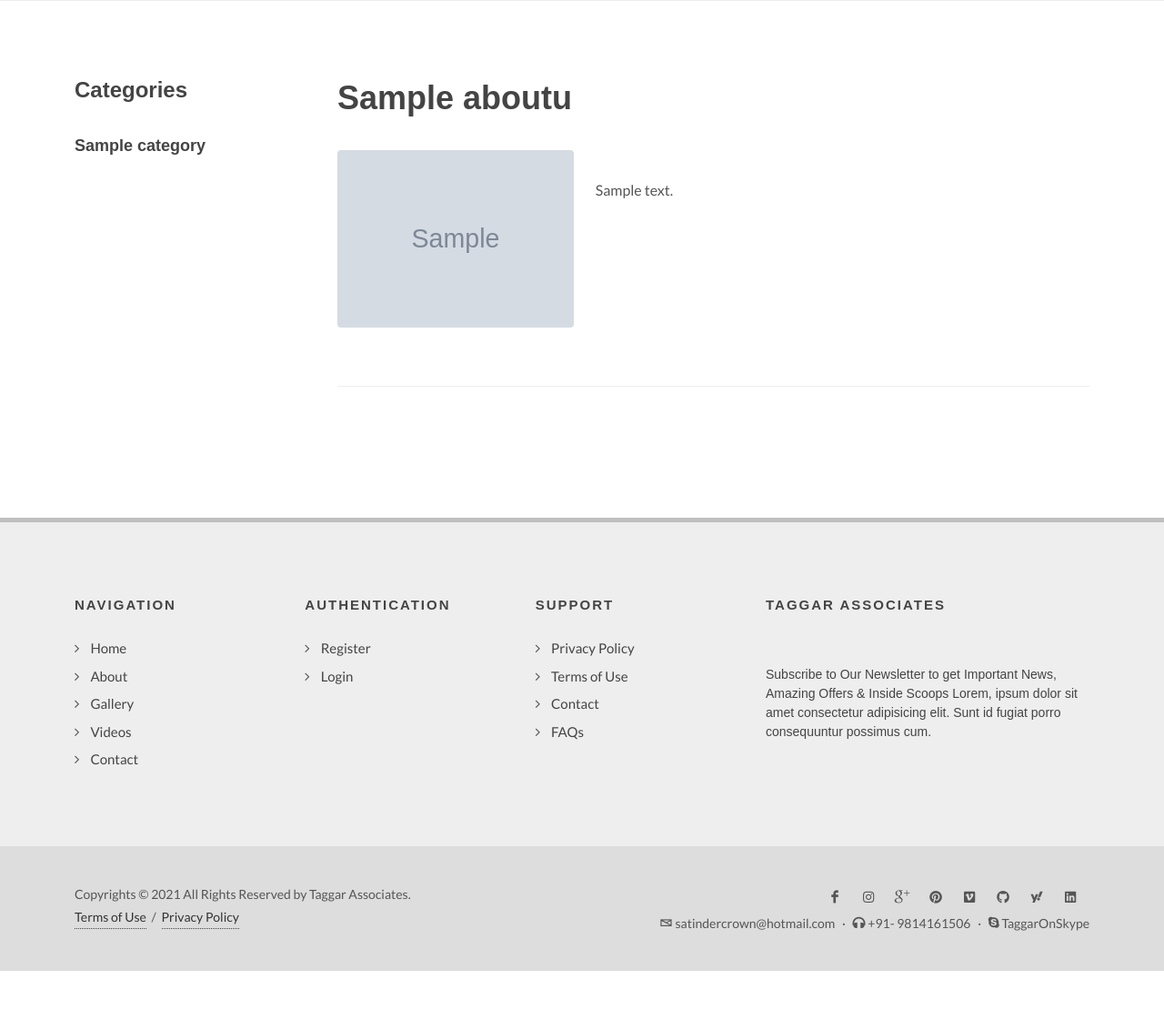
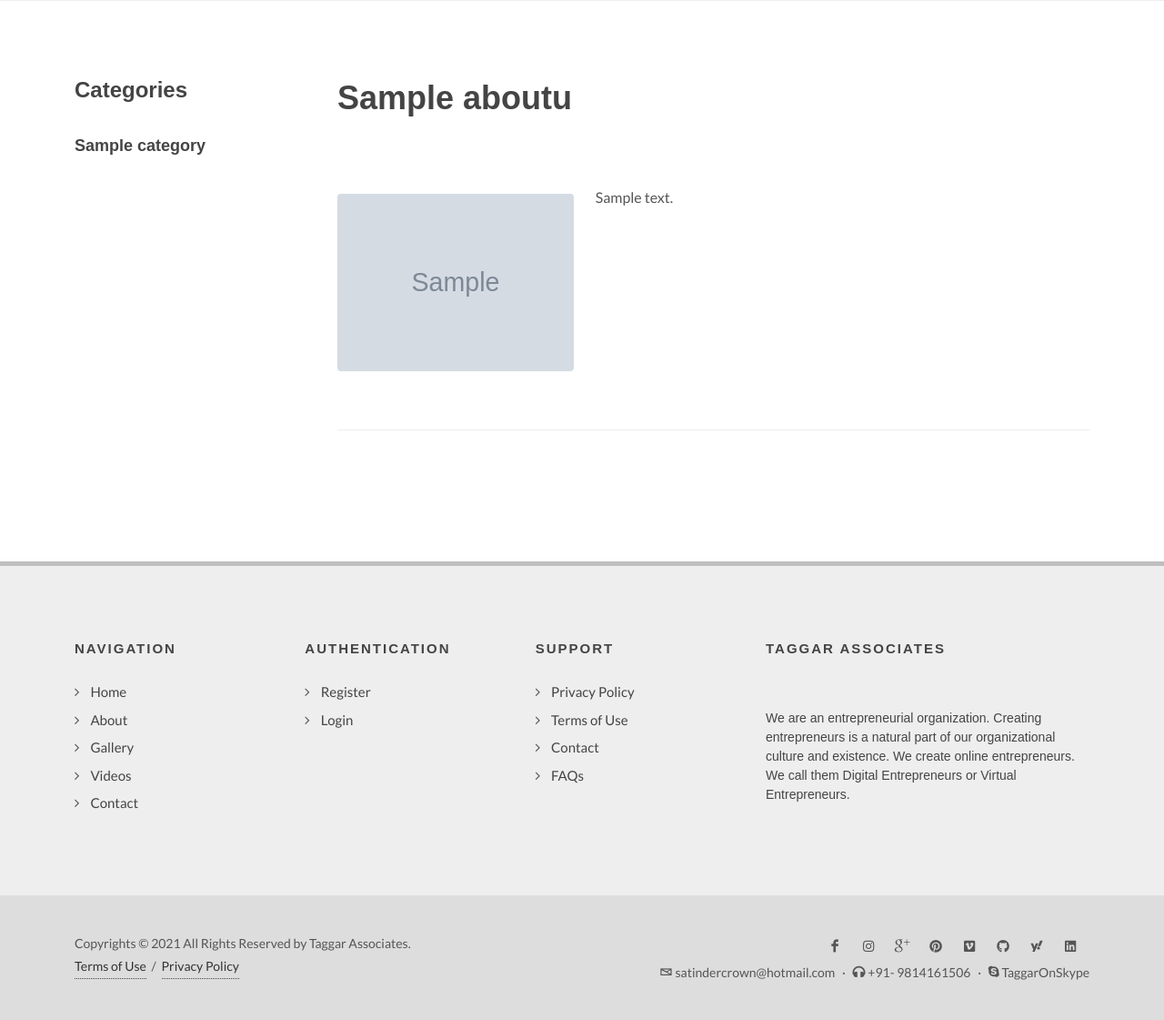
Before and after one commit to antarpreetsinghk/taggar-blog-website, a Django app: page /pages/about/ in a window 1280 px wide. Shown: the part 262-1383 px from the top of the page at 91% size. Before the commit the page ends 1329 px from the top, so only its background shows below. Run offline with Django 3.2, Linux system fonts and the light colour scheme; tables that the repository leaves empty hold one stand-in row (values such as "Sample post"); grey boxes marked "Sample" are stand-in pictures; some libraries are stand-ins or nearby versions.

Commit message:
base.html edited, seo done about page margin added

```diff
--- a/blog/templates/base.html
+++ b/blog/templates/base.html
@@ -214,7 +214,7 @@
 
 								<div class="col-md-5 col-lg-12">
 									<div class="widget subscribe-widget clearfix">
-										<h5><strong>Subscribe</strong> to Our Newsletter to get Important News, Amazing Offers &amp; Inside Scoops Lorem, ipsum dolor sit amet consectetur adipisicing elit. Sunt id fugiat porro consequuntur possimus cum.</h5>
+										<h5>We are an entrepreneurial organization. Creating entrepreneurs is a natural part of our organizational culture and existence. We create online entrepreneurs. We call them Digital Entrepreneurs or Virtual Entrepreneurs.</h5>
 
 									</div>
 								</div>
--- a/blog/templates/blog/auther.html
+++ b/blog/templates/blog/auther.html
@@ -2,7 +2,7 @@
 {% load static %}
 
 {% block meta-tags %}
-	<meta name="description" content="">
+	<meta name="description" content="This Is Posts's Authors's Page">
 {% endblock %}
 
 {% block title %}{{ auther.username|title }}{% endblock %}
--- a/blog/templates/blog/home.html
+++ b/blog/templates/blog/home.html
@@ -2,8 +2,7 @@
 {% load static %}
 
 {% block meta-tags %}
-	<meta name="description" content="">
-	<meta name="keywords" content="">
+	<meta name="description" content="We are an entrepreneurial organization. Creating entrepreneurs is a natural part of our organizational culture and existence. We create online entrepreneurs. We call them Digital Entrepreneurs or Virtual Entrepreneurs.">
 {% endblock %}
 
 {% block title %}Home{% endblock %}
--- a/blog/views.py
+++ b/blog/views.py
@@ -16,7 +16,7 @@ from django.core.paginator import Paginator, EmptyPage, PageNotAnInteger
 def home(request):
     context = {
         'main':Post.objects.filter(main=True, published=True).order_by('-id')[:4],
-        'recent_posts': Post.objects.filter(published=True).order_by('-id')[:7],
+        'recent_posts': Post.objects.filter(published=True).order_by('-id')[:10],
         'categories': Category.objects.all().order_by('-id')[:10]
     }
     return render(request, 'blog/home.html', context)
--- a/page/templates/page/about.html
+++ b/page/templates/page/about.html
@@ -2,7 +2,7 @@
 {% load static %}
 
 {% block meta-tags %}
-	<meta name="description" content="">
+	<meta name="description" content="Our mission is to create entrepreneurs so that they can change their way of living and work. Their revolutions may improve their standard of living. In short, in addition to creating wealth from their entrepreneurial ventures, they should also create opportunities and the conditions for a flourishing soc">
 {% endblock %}
 
 {% block title %}About Us{% endblock %}
@@ -39,18 +39,18 @@
 												{% for about in object_list %}
 												{% if about.image %}
 													<h1>{{ about.title }}</h1>
-													<div class="row mb-4" data-lightbox="gallery">
-														<div class="col-md-4">
-															<img class="rounded" src="{{ about.image.url }}" alt="Alt Images">
+													<div class="row mb-2">
+														<div class="col-md-4 mt-5">
+															<img class="rounded" src="{{ about.image.url }}" alt="About Images">
 														</div>
-														<div class="col-md-8">
+														<div class="col-md-8 mt-2">
 															<p>{{ about.text|linebreaks }}</p>
 														</div>
 													</div>
 													<div class="line"></div>
 												{% else %}
 													<h1>{{ about.title }}</h1>
-													<div class="row mb-4" data-lightbox="gallery">
+													<div class="row mb-2" data-lightbox="gallery">
 														<div class="col-md-12">
 															<p>{{ about.text|linebreaks }}</p>
 														</div>
--- a/page/templates/page/contact.html
+++ b/page/templates/page/contact.html
@@ -2,7 +2,7 @@
 {% load static %}
 
 {% block meta-tags %}
-	<meta name="description" content="">
+	<meta name="description" content="This is Contact Us Page">
 {% endblock %}
 
 {% block title %}Contact Us{% endblock %}
```
